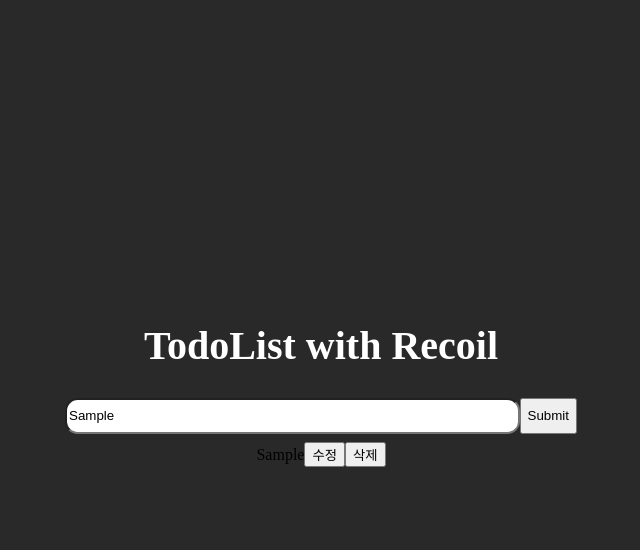
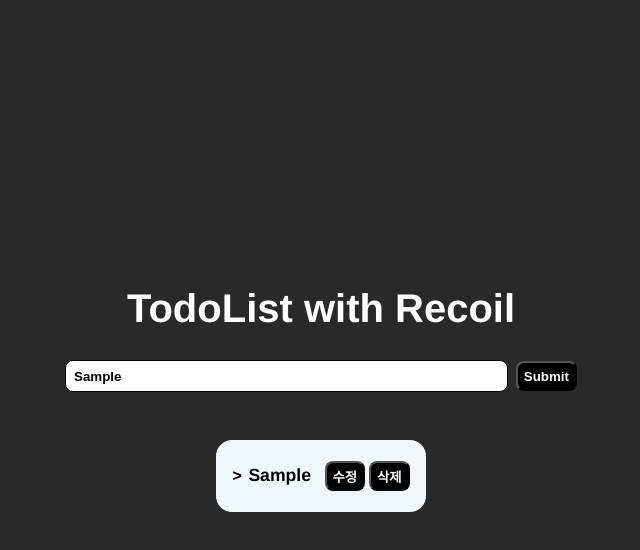
Before and after one commit to Lee-Sang-Beom/study_recoil, a React (Create React App) app: page / in a window 1280 px wide. Both pictures are taken after typing "Sample" into the empty fields and a click on the button "Submit". Shown: the top 550 px of the page, without its empty margins (319-959 px from the left). Built offline with nearby package versions, Linux system fonts and the light colour scheme.

Commit message:
add css 2/2

```diff
--- a/src/components/Todolist/TodoItem.jsx
+++ b/src/components/Todolist/TodoItem.jsx
@@ -62,24 +62,28 @@
 
   return (
     // 해당 div 영역에서 focus 벗어나면 이벤트발생하도록 ref={ref} 지정
-    <div ref={ref}>
+    <div className = "listItem_wrap_li" ref={ref}>
       {!isEdit && (
-        <li style={{ margin: "0.5rem 1rem" }}>
+        <li className = "listItem_li">
           <span>{todo.text}</span>
-          <button onClick={handleEditMode}>수정</button>
-          <button onClick={onhandleDelete}>삭제</button>
+          <div className = "btn_wrap">
+            <button onClick={handleEditMode}>수정</button>
+            <button onClick={onhandleDelete}>삭제</button>
+          </div>
+
         </li>
       )}
 
       {/* input 자동 focus를 위한 inputRef 지정 */}
       {isEdit && (
         <>
-          <form onSubmit={onSubmit}>
+          <form className="listItem_form" onSubmit={onSubmit}>
             <input ref={inputRef} value={todo.text} onChange={onChange} />
             <button>수정 완료</button>
           </form>
         </>
       )}
+
     </div>
   );
 }
--- a/src/components/Todolist/Todolist.jsx
+++ b/src/components/Todolist/Todolist.jsx
@@ -28,16 +28,18 @@
     <div className="list_wrap">
       <h1>TodoList with Recoil</h1>
       <form className="list_form" onSubmit={onSubmit}>
-        <input value={text} onChange={onChange} />
+        <input value={text} onChange={onChange} required />
         <button type="submit">Submit</button>
       </form>
 
-      {/* todoList 배열 길이만큼 출력 */}
-      {textList.map((todo) => (
-        <ul key={todo.id}>
-          <TodoItem todo={todo} />
-        </ul>
-      ))}
+      <div className="listItem_wrap">
+        {/* todoList 배열 길이만큼 출력 */}
+        {textList.map((todo) => (
+          <ul className="listItem_ul" key={todo.id}>
+            <TodoItem todo={todo} />
+          </ul>
+        ))}
+      </div>
     </div>
   );
 }
--- a/src/index.css
+++ b/src/index.css
@@ -1,28 +1,105 @@
 /* reset */
-html, body, div, span, applet, object, iframe,
-h1, h2, h3, h4, h5, h6, p, blockquote, pre,
-a, abbr, acronym, address, big, cite, code,
-del, dfn, em, img, ins, kbd, q, s, samp,
-small, strike, strong, sub, sup, tt, var,
-b, u, i, center,
-dl, dt, dd, ol, ul, li,
-fieldset, form, label, legend,
-table, caption, tbody, tfoot, thead, tr, th, td,
-article, aside, canvas, details, embed,
-figure, figcaption, footer, header, hgroup,
-menu, nav, output, ruby, section, summary,
-time, mark, audio, video {
+html,
+body,
+div,
+span,
+applet,
+object,
+iframe,
+h1,
+h2,
+h3,
+h4,
+h5,
+h6,
+p,
+blockquote,
+pre,
+a,
+abbr,
+acronym,
+address,
+big,
+cite,
+code,
+del,
+dfn,
+em,
+img,
+ins,
+kbd,
+q,
+s,
+samp,
+small,
+strike,
+strong,
+sub,
+sup,
+tt,
+var,
+b,
+u,
+i,
+center,
+dl,
+dt,
+dd,
+ol,
+ul,
+li,
+fieldset,
+form,
+label,
+legend,
+table,
+caption,
+tbody,
+tfoot,
+thead,
+tr,
+th,
+td,
+article,
+aside,
+canvas,
+details,
+embed,
+figure,
+figcaption,
+footer,
+header,
+hgroup,
+menu,
+nav,
+output,
+ruby,
+section,
+summary,
+time,
+mark,
+audio,
+video {
   margin: 0;
   padding: 0;
   border: 0;
   font-size: 100%;
-  font: inherit;
+  font-family: "Franklin Gothic Medium", "Arial Narrow", Arial, sans-serif;
   vertical-align: baseline;
 }
 
 /* HTML5 display-role reset for older browsers */
-article, aside, details, figcaption, figure,
-footer, header, hgroup, menu, nav, section {
+article,
+aside,
+details,
+figcaption,
+figure,
+footer,
+header,
+hgroup,
+menu,
+nav,
+section {
   display: block;
 }
 
@@ -30,16 +107,20 @@
   line-height: 1;
 }
 
-ol, ul {
+ol,
+ul {
   list-style: none;
 }
 
-blockquote, q {
+blockquote,
+q {
   quotes: none;
 }
 
-blockquote:before, blockquote:after,
-q:before, q:after {
+blockquote:before,
+blockquote:after,
+q:before,
+q:after {
   content: "";
   content: none;
 }
@@ -76,9 +157,90 @@
   margin-top: 2rem;
   display: flex;
   justify-content: space-around;
+  align-items: center;
 }
 .list_wrap .list_form input {
-  border-radius: 0.8rem;
+  border: 1px solid #000000;
+  height: 30px;
   width: 100%;
+  margin-right: 0.25rem;
+  outline: none;
+  border-radius: 0.5rem;
+  font-weight: 600;
+  padding: 0 0.5rem;
+}
+.list_wrap .list_form button {
+  border-radius: 0.5rem;
   height: 30px;
+  background-color: rgb(0, 0, 0);
+  color: #ffffff;
+  margin-left: 0.25rem;
+  outline: none;
+  font-weight: 600;
+  cursor: pointer;
+}
+
+.listItem_wrap {
+  margin-top: 3rem;
+  padding: 1rem;
+  display: flex;
+  flex-direction: column;
+  background-color: aliceblue;
+  border-radius: 1rem;
+}
+.listItem_wrap .listItem_wrap_li .listItem_li {
+  display: flex;
+  align-items: center;
+  padding-left: 1rem;
+  margin: 0.3rem 0;
+  position: relative;
+}
+.listItem_wrap .listItem_wrap_li .listItem_li::before {
+  content: ">";
+  position: absolute;
+  left: 0;
+  top: 7px;
+  font-weight: bold;
+  color: #000000;
+}
+.listItem_wrap .listItem_wrap_li .listItem_li span {
+  font-size: 1.1rem;
+  font-weight: 600;
+}
+.listItem_wrap .listItem_wrap_li .listItem_li .btn_wrap {
+  margin-left: 0.6rem;
+}
+.listItem_wrap .listItem_wrap_li .listItem_li .btn_wrap button {
+  border-radius: 0.5rem;
+  height: 30px;
+  background-color: rgb(0, 0, 0);
+  color: #ffffff;
+  margin-left: 0.25rem;
+  outline: none;
+  font-weight: 600;
+  cursor: pointer;
+}
+.listItem_wrap .listItem_wrap_li .listItem_form {
+  display: flex;
+  align-items: center;
+}
+.listItem_wrap .listItem_wrap_li .listItem_form input {
+  border: 1px solid #000000;
+  height: 30px;
+  width: 150px;
+  margin-right: 0.25rem;
+  outline: none;
+  border-radius: 0.5rem;
+  font-weight: 600;
+  padding: 0 0.5rem;
+}
+.listItem_wrap .listItem_wrap_li .listItem_form button {
+  border-radius: 0.5rem;
+  height: 30px;
+  background-color: rgb(0, 0, 0);
+  color: #ffffff;
+  margin-left: 0.25rem;
+  outline: none;
+  font-weight: 600;
+  cursor: pointer;
 }/*# sourceMappingURL=index.css.map */
--- a/src/index.scss
+++ b/src/index.scss
@@ -1,53 +1,140 @@
 /* reset */
-html, body, div, span, applet, object, iframe,
-h1, h2, h3, h4, h5, h6, p, blockquote, pre,
-a, abbr, acronym, address, big, cite, code,
-del, dfn, em, img, ins, kbd, q, s, samp,
-small, strike, strong, sub, sup, tt, var,
-b, u, i, center,
-dl, dt, dd, ol, ul, li,
-fieldset, form, label, legend,
-table, caption, tbody, tfoot, thead, tr, th, td,
-article, aside, canvas, details, embed,
-figure, figcaption, footer, header, hgroup,
-menu, nav, output, ruby, section, summary,
-time, mark, audio, video {
+html,
+body,
+div,
+span,
+applet,
+object,
+iframe,
+h1,
+h2,
+h3,
+h4,
+h5,
+h6,
+p,
+blockquote,
+pre,
+a,
+abbr,
+acronym,
+address,
+big,
+cite,
+code,
+del,
+dfn,
+em,
+img,
+ins,
+kbd,
+q,
+s,
+samp,
+small,
+strike,
+strong,
+sub,
+sup,
+tt,
+var,
+b,
+u,
+i,
+center,
+dl,
+dt,
+dd,
+ol,
+ul,
+li,
+fieldset,
+form,
+label,
+legend,
+table,
+caption,
+tbody,
+tfoot,
+thead,
+tr,
+th,
+td,
+article,
+aside,
+canvas,
+details,
+embed,
+figure,
+figcaption,
+footer,
+header,
+hgroup,
+menu,
+nav,
+output,
+ruby,
+section,
+summary,
+time,
+mark,
+audio,
+video {
 	margin: 0;
 	padding: 0;
 	border: 0;
 	font-size: 100%;
-	font: inherit;
+	font-family: 'Franklin Gothic Medium', 'Arial Narrow', Arial, sans-serif;
 	vertical-align: baseline;
 }
+
 /* HTML5 display-role reset for older browsers */
-article, aside, details, figcaption, figure,
-footer, header, hgroup, menu, nav, section {
+article,
+aside,
+details,
+figcaption,
+figure,
+footer,
+header,
+hgroup,
+menu,
+nav,
+section {
 	display: block;
 }
+
 body {
 	line-height: 1;
 }
-ol, ul {
+
+ol,
+ul {
 	list-style: none;
 }
-blockquote, q {
+
+blockquote,
+q {
 	quotes: none;
 }
-blockquote:before, blockquote:after,
-q:before, q:after {
+
+blockquote:before,
+blockquote:after,
+q:before,
+q:after {
 	content: '';
 	content: none;
 }
+
 table {
 	border-collapse: collapse;
 	border-spacing: 0;
 }
 
-#root{
+#root {
 	width: 100%;
 	height: 100vh;
 
-  .container{
+	.container {
 		background-color: rgb(41, 41, 41);
 		width: 100%;
 		height: 100%;
@@ -56,29 +143,113 @@
 }
 
 
-.list_wrap{
+@mixin button_mixin {
+	border-radius: 0.5rem;
+	height: 30px;
+	background-color: rgb(0, 0, 0);
+	color: #ffffff;
+	margin-left: 0.25rem;
+	outline: none;
+	font-weight: 600;
+	cursor: pointer;
+}
+
+@mixin input_mixin($wf:100%) {
+	border: 1px solid #000000;
+	height: 30px;
+	width: $wf;
+	margin-right: 0.25rem;
+	outline: none;
+	border-radius: 0.5rem;
+	font-weight: 600;
+	padding: 0 0.5rem;
+
+}
+
+.list_wrap {
 	height: 100%;
-  display :flex;
+	display: flex;
 	flex-direction: column;
 	align-items: center;
 	justify-content: center;
 
-  h1{
+	h1 {
 		color: #ffffff;
-	font-size : 2.5rem;
+		font-size: 2.5rem;
 		font-weight: 700;
 	}
 
-  .list_form{
+	.list_form {
 		width: 40%;
 		margin-top: 2rem;
 		display: flex;
 		justify-content: space-around;
+		align-items: center;
 
-	input{
-		border-radius: 0.8rem;
-		width: 100%;
-		height: 30px;
+		input {
+			@include input_mixin;
+		}
+
+		button {
+			@include button_mixin;
 		}
 	}
 }
+
+.listItem_wrap {
+	margin-top: 3rem;
+	padding: 1rem;
+	display: flex;
+	flex-direction: column;
+	background-color: aliceblue;
+	border-radius: 1rem;
+
+
+	.listItem_wrap_li {
+		.listItem_li {
+			display: flex;
+			align-items: center;
+			padding-left:1rem;
+
+			margin:0.3rem 0;
+			position: relative;
+
+			&::before {
+				content: ">";
+				position: absolute;
+				left:0;
+				top: 7px;
+				font-weight: bold;
+				color: #000000;
+			}
+
+
+
+			span {
+				font-size: 1.1rem;
+				font-weight: 600;
+			}
+
+			.btn_wrap {
+				margin-left: 0.6rem;
+				button {
+					@include button_mixin;
+				}
+			}
+
+		}
+
+		.listItem_form {
+			display: flex;
+			align-items: center;
+			input {
+				@include input_mixin(150px);
+			}
+
+			button {
+				@include button_mixin;
+
+			}
+		}
+	}
+}
```
Also changed, not shown: 1 other file (tests, documents, lock files or other folders). Lines whose indentation alone changed are shown as unchanged.
